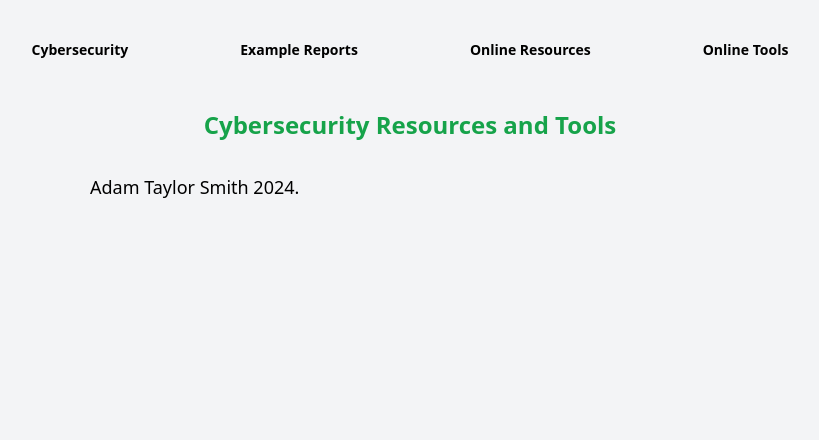
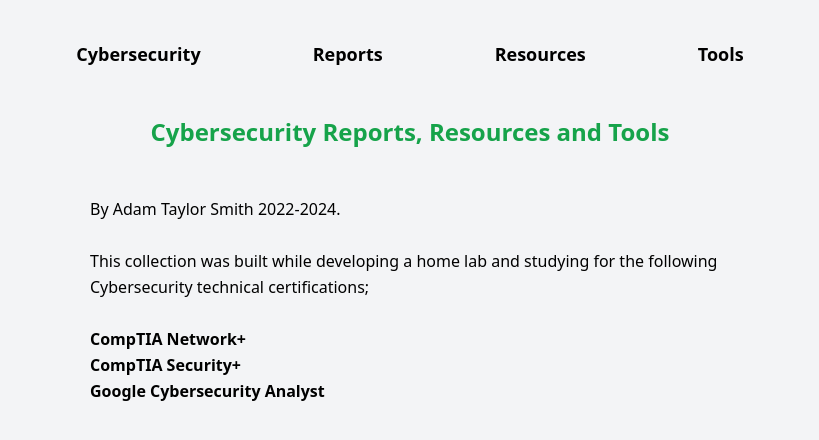
Before and after one commit to adamtaylorsmith/cyber-resource-net, a React (Vite) app: page / in a window 1280 px wide. Shown: the top 440 px of the page, without its empty margins (230-1049 px from the left). Built offline with nearby package versions, Linux system fonts and the light colour scheme.

Commit message:
chef kiss blank slate

```diff
--- a/components/Cool.jsx
+++ /dev/null
@@ -1,33 +0,0 @@
-// import React from 'react'
-// import bannerImg from '../src/images/bannerWh30.png'
-// import bannersImg from '../src/images/bannerBu30.png'
-
-const Cool = () => {
-  return (
-    <>
-      <div className=''>
-
-        <div className="flex justify-center">
-          {/* <img src={bannerImg} className="p-4" /> */}
-        </div>
-
-        <h1 className="mt-0 mb-8 flex justify-center text-green-600 text-2xl font-bold">Online Tools</h1>
-        <h2 className="mt-2 mb-2 text-lg xl:mx-80 lg:mx-60 md:mx-16 mx-10">It will appeal to a wide array of athletes.</h2>
-        <h2 className="mt-2 mb-2 text-lg xl:mx-80 lg:mx-60 md:mx-16 mx-10">It introduces new sports to sport fanatics.</h2>
-        {/* <h2 class="mt-2 mb-2 text-xl mx-48">It introduces new sports to sport fanatics.</h2> */}
-        <h2 className="mt-2 mb-2 text-lg xl:mx-80 lg:mx-60 md:mx-16 mx-10">It is inclusive to every age and every skill level.</h2>
-        <h2 className="mt-2 text-lg xl:mx-80 lg:mx-60 md:mx-16 mx-10">It creates an environment for camaraderie, friendly-competition and fun.</h2>
-        {/* <h2 class="mt-2 mb-2 text-lg mx-48">The gamification of health and fitness will lead to a motivating personal, and rewarding user experience.</h2> */}
-        {/* <h2 class="mt-2 mb-2 text-xl mx-48">It promotes an accessible, healthy and _ lifestyle.</h2> */}
-
-
-        <div className="flex justify-center">
-          {/* <img src={bannersImg} className="p-4" /> */}
-        </div>
-
-      </div>
-    </>
-  )
-}
-
-export default Cool
--- a/components/Home.jsx
+++ b/components/Home.jsx
@@ -8,13 +8,9 @@ const Home = () => {
     <>
       <div className=''>
 
-        <div className="flex justify-center">
-        {/* <img src={logo} className="mb-3" height={58} width={68} /> */}
-        </div>
+        <h1 className="mt-0 mb-12 flex justify-center text-green-600 text-xl md:text-2xl font-bold">Cybersecurity Reports, Resources and Tools</h1>
 
-        <h1 className="mt-0 mb-8 flex justify-center text-green-600 text-2xl font-bold">Cybersecurity Resources and Tools</h1>
-
-        <h2 className="xl:mx-80 lg:mx-60 md:mx-16 mx-10 mb-2 text-lg leading-relaxed">Adam Taylor Smith 2024.</h2>
+        <h2 className="xl:mx-80 lg:mx-60 md:mx-16 mx-10 mb-2 text-md leading-relaxed">By Adam Taylor Smith 2022-2024. <br/><br/>This collection was built while developing a home lab and studying for the following Cybersecurity technical certifications;<br/><br/><span className="font-bold">CompTIA Network+</span><br/><span className="font-bold">CompTIA Security+</span><br/><span className="font-bold">Google Cybersecurity Analyst</span></h2>
 
         <div className="flex justify-center">
           {/* <img src={bannersImg} className="p-4" /> */}
--- a/components/Info.jsx
+++ /dev/null
@@ -1,31 +0,0 @@
-// import React from 'react'
-// import home from '../src/images/home.png'
-// import friend from '../src/images/friend.png'
-// import result from '../src/images/result2.png'
-
-const Info = () => {
-  return (
-    <div className='bg-gray-100 h-full'>
-        <h1 className="mt-0 mb-8 flex justify-center text-green-600 text-2xl font-bold">Example Cybersecurity Reports</h1>
-        <h2 className="mt-6 mb-2 text-lg xl:mx-80 lg:mx-60 md:mx-16 mx-10 font-bold">1. Decathlon At Home</h2>
-        <h2 className="mt-2 mb-2 text-lg xl:mx-80 lg:mx-60 md:mx-16 mx-10 leading-loose">For each decathlon sport, there is a skill test or series of skill tests. The app evaluates each performance and quantifies the results.</h2>
-        <h2 className="mt-6 mb-2 text-lg xl:mx-80 lg:mx-60 md:mx-16 mx-10 font-bold">2. Connect To Friends</h2>
-        <h2 className="mt-2 mb-2 text-lg xl:mx-80 lg:mx-60 md:mx-16 mx-10 leading-loose">Add new friends, see friend profiles and view an infinite scroll of your friends recent photos and scores.</h2>
-        <h2 className="mt-6 mb-2 text-lg xl:mx-80 lg:mx-60 md:mx-16 mx-10 font-bold">3. Interact With Results</h2>
-        <h2 className="mt-2 mb-2 text-lg xl:mx-80 lg:mx-60 md:mx-16 mx-10 leading-loose">Compare and inspect results, organized by decathlon, friend, or sport.</h2>
-
-        <div className="flex justify-center mt-12">
-            {/* <img src={home} className="mx-4" height={448} width={220} />
-            <img src={friend} className="mx-4" height={448} width={220} />
-            <img src={result} className="mx-4" height={448} width={220} /> */}
-        </div>
-
-        <div className="flex justify-center">
-        {/* <button class="mt-2 mb-2 text-xl mx-48 leading-relaxed" onClick={() => setChoice('')}>&gt;</button> */}
-        </div>
-
-    </div>
-  )
-}
-
-export default Info
--- a/components/Next.jsx
+++ /dev/null
@@ -1,33 +0,0 @@
-// import React from 'react'
-// import bannerImg from '../src/images/bannerWh30.png'
-// import bannersImg from '../src/images/bannerBu30.png'
-
-const Next = () => {
-  return (
-    <>
-      <div className=''>
-
-        <div className="flex justify-center">
-          {/* <img src={bannerImg} className="p-4" /> */}
-        </div>
-
-        <h1 className="mt-4 mb-8 flex justify-center text-green-600 text-2xl font-bold">What Next For Go Decathlon App</h1>
-        <h2 className="mt-2 mb-2 text-lg xl:mx-80 lg:mx-60 md:mx-16 mx-10 leading-relaxed">Skill tests developed by sport professionals.</h2>
-        <h2 className="mt-0 mb-2 text-lg xl:mx-80 lg:mx-60 md:mx-16 mx-10 leading-relaxed">Design and logotype crafted by a professional.</h2>
-        {/* <h2 class="mt-0 mb-2 text-lg xl:mx-80 lg:mx-60 md:mx-16 mx-10 leading-relaxed">Partnership with a sporting goods retailer?</h2> */}
-
-        <h1 className="mt-16 mb-8 flex justify-center text-green-600 text-2xl font-bold">My Ask</h1>
-        {/* <h2 class="mt-2 mb-2 text-xl mx-48">I have an awesome product but I lack business acumen and I have a unique personality.</h2> */}
-        <h2 className="mt-2 text-lg xl:mx-80 lg:mx-60 md:mx-16 mx-10 leading-loose">Can you recommend an Indiana-based corporation, organization or individual that would like to help me launch?</h2>
-        {/* <h2 class="mt-6 mb-2 text-xl mx-48">Perhaps a retail sporting goods chain (e.g. Dick's Sporting Goods) might want to see this presentation?</h2> */}
-
-        <div className="flex justify-center">
-          {/* <img src={bannersImg} className="p-4" /> */}
-        </div>
-
-      </div>
-    </>
-  )
-}
-
-export default Next
--- /dev/null
+++ b/components/Reports.jsx
@@ -0,0 +1,18 @@
+// import React from 'react'
+// import home from '../src/images/home.png'
+// import friend from '../src/images/friend.png'
+// import result from '../src/images/result2.png'
+
+const Reports = () => {
+  return (
+    <div className='bg-gray-100 h-full'>
+
+      <h1 className="mt-0 mb-12 flex justify-center text-green-600 text-xl md:text-2xl font-bold">Example Cyber Reports</h1>
+
+      <h2 className="xl:mx-80 lg:mx-60 md:mx-16 mx-10 mb-2 text-md leading-relaxed">This collection was built while developing a home lab and</h2>
+
+    </div>
+  )
+}
+
+export default Reports
--- /dev/null
+++ b/components/Resources.jsx
@@ -0,0 +1,18 @@
+// import React from 'react'
+// import bannerImg from '../src/images/bannerWh30.png'
+// import bannersImg from '../src/images/bannerBu30.png'
+// import ReactPlayer from 'react-player'
+
+const Resources = () => {
+  return (
+    <div className='bg-gray-100 h-full'>
+
+      <h1 className="mt-0 mb-12 flex justify-center text-green-600 text-xl md:text-2xl font-bold">Online Cyber Resources</h1>
+
+      <h2 className="xl:mx-80 lg:mx-60 md:mx-16 mx-10 mb-2 text-md leading-relaxed">This collection was built while developing a home lab and</h2>
+
+    </div>
+  )
+}
+
+export default Resources
--- /dev/null
+++ b/components/Tools.jsx
@@ -0,0 +1,17 @@
+// import React from 'react'
+// import bannerImg from '../src/images/bannerWh30.png'
+// import bannersImg from '../src/images/bannerBu30.png'
+
+const Tools = () => {
+  return (
+    <div className='bg-gray-100 h-full'>
+
+      <h1 className="mt-0 mb-12 flex justify-center text-green-600 text-xl md:text-2xl font-bold">Online Cyber Tools</h1>
+
+      <h2 className="xl:mx-80 lg:mx-60 md:mx-16 mx-10 mb-2 text-md leading-relaxed">This collection was built while developing a home lab and</h2>
+
+    </div>
+  )
+}
+
+export default Tools
--- a/components/YouTube.jsx
+++ /dev/null
@@ -1,30 +0,0 @@
-// import React from 'react'
-// import bannerImg from '../src/images/bannerWh30.png'
-// import bannersImg from '../src/images/bannerBu30.png'
-// import ReactPlayer from 'react-player'
-
-const YouTube = () => {
-  return (
-    <>
-      <div className=''>
-
-        <div className="flex justify-center">
-          {/* <img src={bannerImg} className="p-4" /> */}
-        </div>
-
-        <h1 className="mt-0 mb-8 flex justify-center text-green-600 text-2xl font-bold">Online Resources</h1>
-        {/* <div className='flex justify-center'><ReactPlayer controls='true' url='https://www.youtube.com/watch?v=yCourpVmuxU' /></div> */}
-
-        {/* <h2 class="mt-12 mb-8 flex justify-center text-xl mx-32"> https://youtu.be/yCourpVmuxU</h2> */}
-
-
-        <div className="flex justify-center">
-          {/* <img src={bannersImg} className="p-4" /> */}
-        </div>
-
-      </div>
-    </>
-  )
-}
-
-export default YouTube
--- a/src/App.jsx
+++ b/src/App.jsx
@@ -1,19 +1,19 @@
 import { useState } from 'react'
 
 import Home from '../components/Home'
-import Info from '../components/Info'
-import Cool from '../components/Cool'
+import Reports from '../components/Reports'
+import Tools from '../components/Tools'
 // import Footer from '../components/Footer'
-import YouTube from '../components/YouTube'
+import Resources from '../components/Resources'
 
 function App() {
   const [view, setView] = useState('Home')
 
   const myComponents = {
     'Home': <Home />,
-    'Reports': <Info />,
-    'Resources': <YouTube />,
-    'Tools': <Cool />,
+    'Reports': <Reports />,
+    'Resources': <Resources />,
+    'Tools': <Tools />,
   }
 
   // const [isNavOpen, setIsNavOpen] = useState(false);
@@ -23,16 +23,16 @@ function App() {
       <div className='bg-gray-100 w-screen h-screen mb-10'>
           <ul className="flex justify-center">
             <li>
-              <button className="text-sm md:text-md mx-4 md:mx-14  mt-10 hover:text-green-600 cursor-pointer font-bold" onClick={() => setView('Home')}>Cybersecurity</button>
+              <button className="text-sm md:text-lg mx-4 md:mx-14  mt-10 hover:text-green-600 cursor-pointer font-bold" onClick={() => setView('Home')}>Cybersecurity</button>
             </li>
             <li>
-              <button className="text-sm md:text-md mx-4 md:mx-14  mt-10 hover:text-green-600 cursor-pointer font-bold" onClick={() => setView('Reports')}>Example Reports</button>
+              <button className="text-sm md:text-lg mx-4 md:mx-14  mt-10 hover:text-green-600 cursor-pointer font-bold" onClick={() => setView('Reports')}>Reports</button>
             </li>
             <li>
-              <button className="text-sm md:text-md mx-4 md:mx-14  mt-10 hover:text-green-600 cursor-pointer font-bold" onClick={() => setView('Resources')}>Online Resources</button>
+              <button className="text-sm md:text-lg mx-4 md:mx-14  mt-10 hover:text-green-600 cursor-pointer font-bold" onClick={() => setView('Resources')}>Resources</button>
             </li>
             <li>
-              <button className="text-sm md:text-md mx-4 md:mx-14 mt-10 hover:text-green-600 cursor-pointer font-bold" onClick={() => setView('Tools')}>Online Tools</button>
+              <button className="text-sm md:text-lg mx-4 md:mx-14 mt-10 hover:text-green-600 cursor-pointer font-bold" onClick={() => setView('Tools')}>Tools</button>
             </li>
           </ul>
         <div>
```
